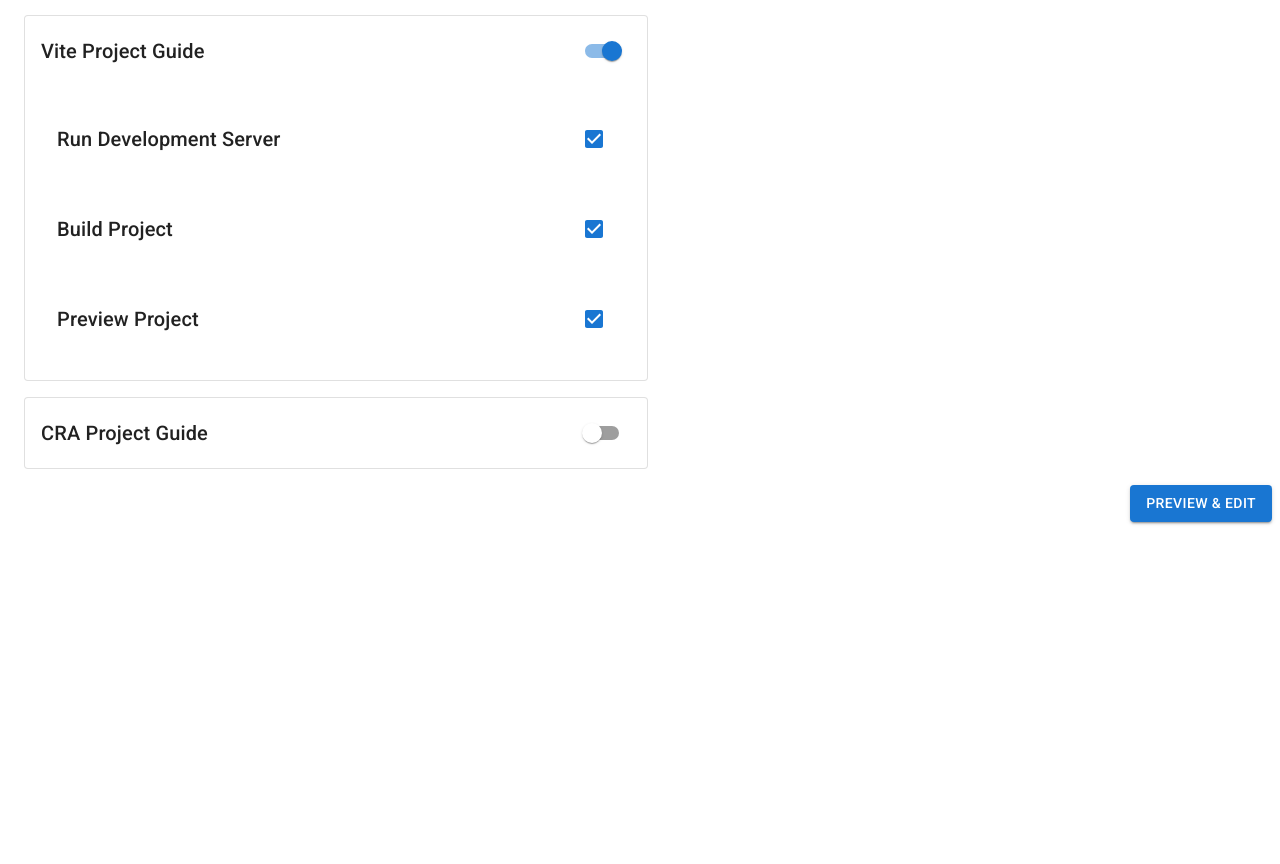
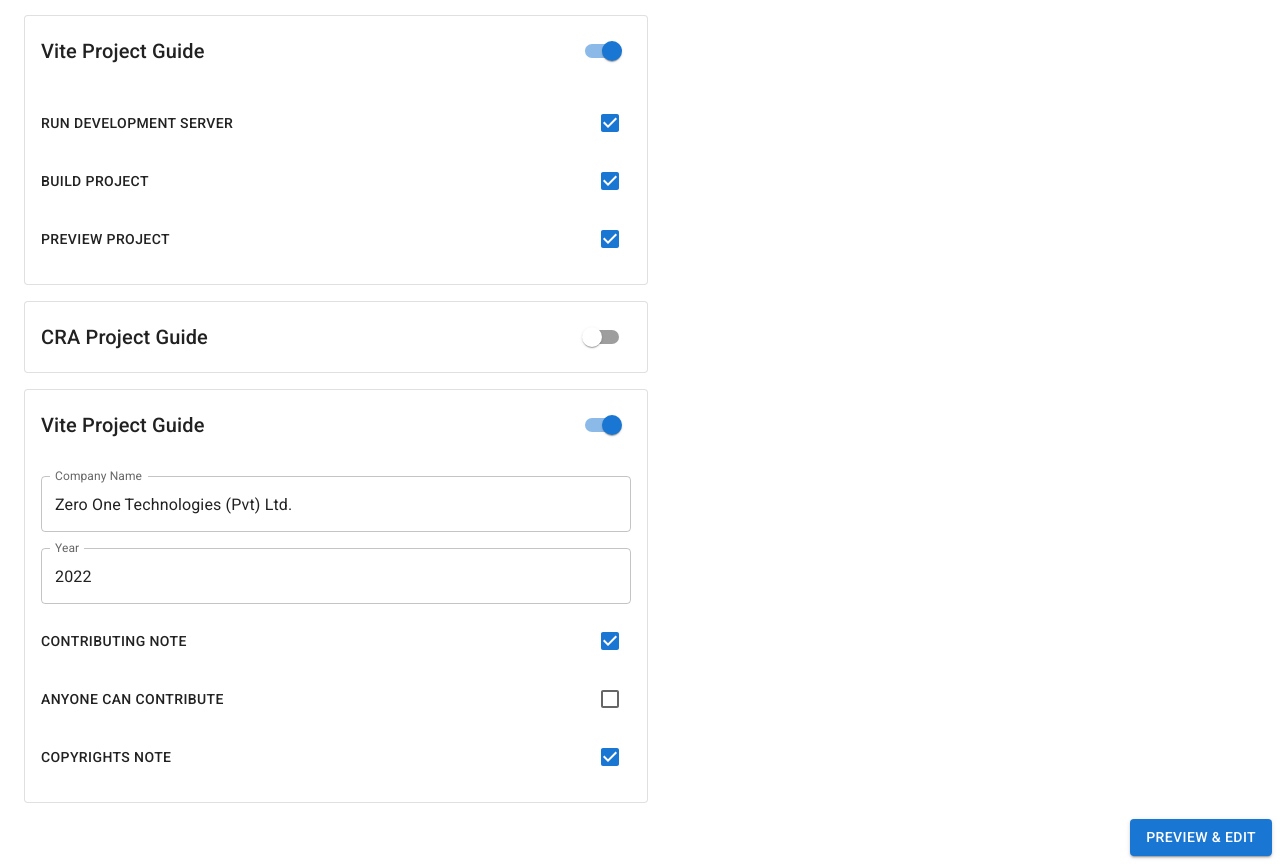
Before and after one commit to shakthizen/readme-gen, a React (Vite) app: page / in a window 1280 px wide. Shown: the part 460-1324 px from the top of the page. Before the commit the page ends 990 px from the top, so only its background shows below. Built offline with nearby package versions, Linux system fonts and the light colour scheme.

Commit message:
Add Footer Section

```diff
--- a/src/components/Controls/CheckBoxWithLabel/index.tsx
+++ b/src/components/Controls/CheckBoxWithLabel/index.tsx
@@ -18,9 +18,8 @@
       direction={"row"}
       alignItems={"center"}
       justifyContent={"space-between"}
-      p={2}
     >
-      <Typography variant="h6">{label}</Typography>
+      <Typography variant="button">{label}</Typography>
       <Checkbox {...{ checked }} onChange={(e, c) => onChange(c)} />
     </Stack>
   );
--- /dev/null
+++ b/src/components/sections/FooterSection/index.tsx
@@ -0,0 +1,99 @@
+import React, { useEffect, useState } from "react";
+
+import { Stack, TextField } from "@mui/material";
+
+import SectionContainer from "../SectionContainer";
+import CheckBoxWithLabel from "../../Controls/CheckBoxWithLabel";
+
+import MDChain from "../../../utils/MDChain";
+
+import { TSection } from "../types";
+
+type Props = {};
+
+const FooterSection = ({ onChange = () => {} }: TSection & Props) => {
+  const [checked, setChecked] = useState(true);
+  const [isContribution, setIsContribution] = useState(true);
+  const [isAnyoneCanContriute, setIsAnyoneCanContriute] = useState(false);
+  const [year, setYear] = useState(new Date().getFullYear().toString());
+  const [companyName, setCompanyName] = useState(
+    "Zero One Technologies (Pvt) Ltd."
+  );
+
+  const [isCopyrights, setIsCopyrights] = useState(true);
+
+  useEffect(() => {
+    if (checked) {
+      let text = new MDChain();
+
+      if (isContribution) {
+        text.addTitle("Contributing", "h3");
+
+        if (isAnyoneCanContriute) {
+          text.addParagraph(
+            `For changes, please open an issue first to discuss what you would like to change.`
+          );
+        } else {
+          text.addParagraph(
+            `Pull requests are welcome only by the ${companyName}. For major changes, please open an issue first to discuss what you would like to change.`
+          );
+        }
+      }
+      if (isCopyrights)
+        text
+          .addTitle("Copyrights", "h3")
+          .addParagraph(`©${year} ${companyName}`);
+
+      onChange(text.render());
+    } else {
+      onChange("");
+    }
+  }, [
+    checked,
+    isContribution,
+    isAnyoneCanContriute,
+    isCopyrights,
+    companyName,
+    year,
+  ]);
+
+  return (
+    <SectionContainer
+      title="Vite Project Guide"
+      checked={checked}
+      onChange={setChecked}
+    >
+      <Stack spacing={2}>
+        <TextField
+          value={companyName}
+          onChange={(v) => setCompanyName(v.target.value)}
+          label="Company Name"
+        />
+        <TextField
+          value={year}
+          onChange={(v) => setYear(v.target.value)}
+          label="Year"
+        />
+        <CheckBoxWithLabel
+          label="Contributing Note"
+          checked={isContribution}
+          onChange={setIsContribution}
+        />
+        {isContribution && (
+          <CheckBoxWithLabel
+            label="Anyone Can Contribute"
+            checked={isAnyoneCanContriute}
+            onChange={setIsAnyoneCanContriute}
+          />
+        )}
+        <CheckBoxWithLabel
+          label="Copyrights Note"
+          checked={isCopyrights}
+          onChange={setIsCopyrights}
+        />
+      </Stack>
+    </SectionContainer>
+  );
+};
+
+export default FooterSection;
--- a/src/components/sections/index.tsx
+++ b/src/components/sections/index.tsx
@@ -7,23 +7,39 @@
 import ViteProject from "./ViteProject";
 
 import { TSection } from "./types";
+import FooterSection from "./FooterSection";
 
 type Props = {};
 
 const Sections = ({ onChange = () => {} }: TSection & Props) => {
-  const [basicDetails, setBasicDetails] = useState<string | undefined>("");
-  const [viteProject, setViteProject] = useState<string | undefined>("");
-  const [craProject, setCRAProject] = useState<string | undefined>("");
+  const [basicDetailsSection, setBasicDetailsSection] = useState<
+    string | undefined
+  >("");
+  const [viteProjectSection, setViteProjectSection] = useState<
+    string | undefined
+  >("");
+  const [craProjectSection, setCRAProjectSection] = useState<
+    string | undefined
+  >("");
+  const [footerSection, setFooterSection] = useState<string | undefined>("");
 
   useEffect(() => {
-    onChange(`${basicDetails}  \n${viteProject}  \n${craProject}`);
-  }, [basicDetails, viteProject, craProject]);
+    onChange(
+      `${basicDetailsSection}  \n${viteProjectSection}  \n${craProjectSection}  \n${footerSection}`
+    );
+  }, [
+    basicDetailsSection,
+    viteProjectSection,
+    craProjectSection,
+    footerSection,
+  ]);
 
   return (
     <Stack spacing={2}>
-      <BasicDetails onChange={setBasicDetails} />
-      <ViteProject onChange={setViteProject} />
-      <CRAProject onChange={setCRAProject} />
+      <BasicDetails onChange={setBasicDetailsSection} />
+      <ViteProject onChange={setViteProjectSection} />
+      <CRAProject onChange={setCRAProjectSection} />
+      <FooterSection onChange={setFooterSection} />
     </Stack>
   );
 };
```
